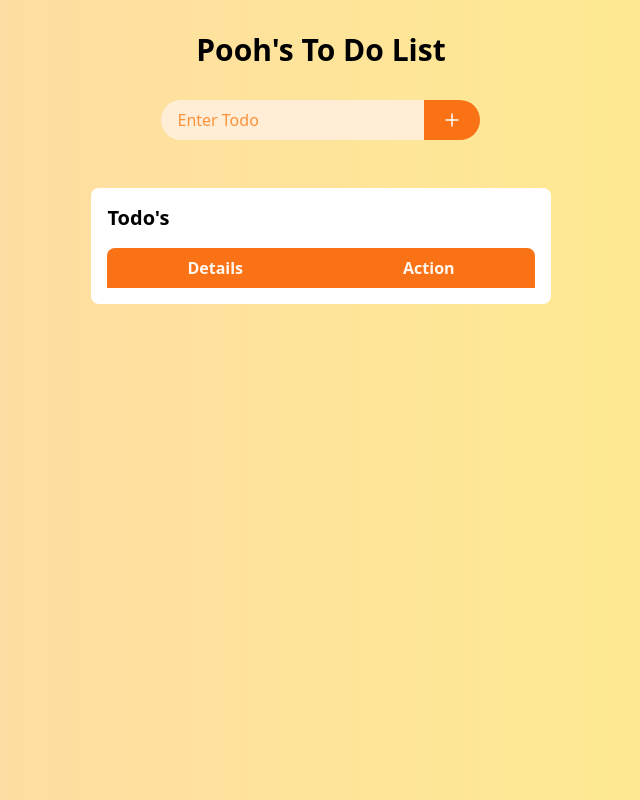
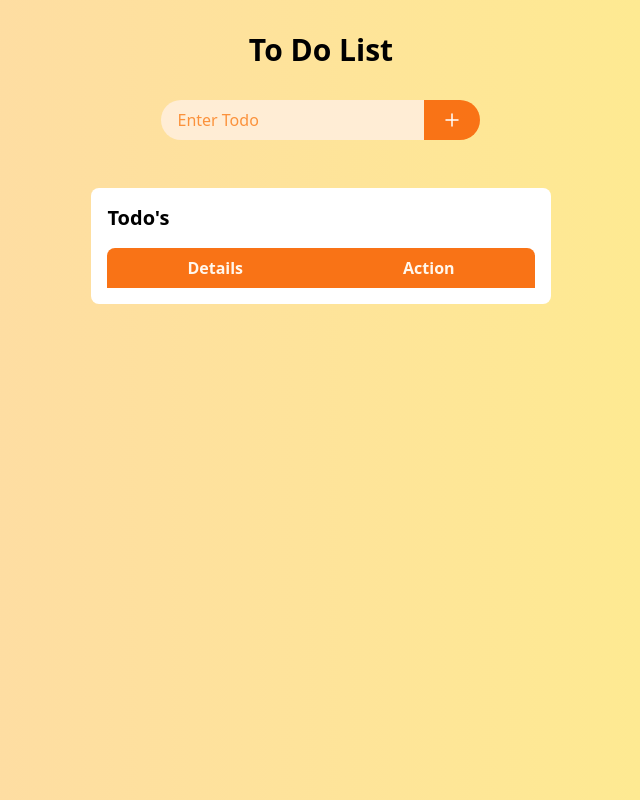
Before and after one commit to asminkarki012/todo-list-app, a plain HTML site: page index.html in a window 1280 px wide. Shown: the whole page, without its empty margins (319-959 px from the left). Drawn offline with nearby package versions, Linux system fonts and the light colour scheme.

Commit message:
Update index.html

```diff
--- a/index.html
+++ b/index.html
@@ -13,7 +13,7 @@
 
 <body class="bg-gradient-to-r from-orange-200 to-yellow-200 flex justify-center items-center h-full w-full">
   <div class="p-8">
-    <h1 class="text-center text-3xl font-bold">Pooh's To Do List</h1>
+    <h1 class="text-center text-3xl font-bold">To Do List</h1>
       <div class="flex justify-center p-8">
         <form class="flex flex-row" id="new-task-form">
         <input type="text" class="rounded-l-full px-4 py-2 placeholder:text-orange-400 bg-orange-100"
```
